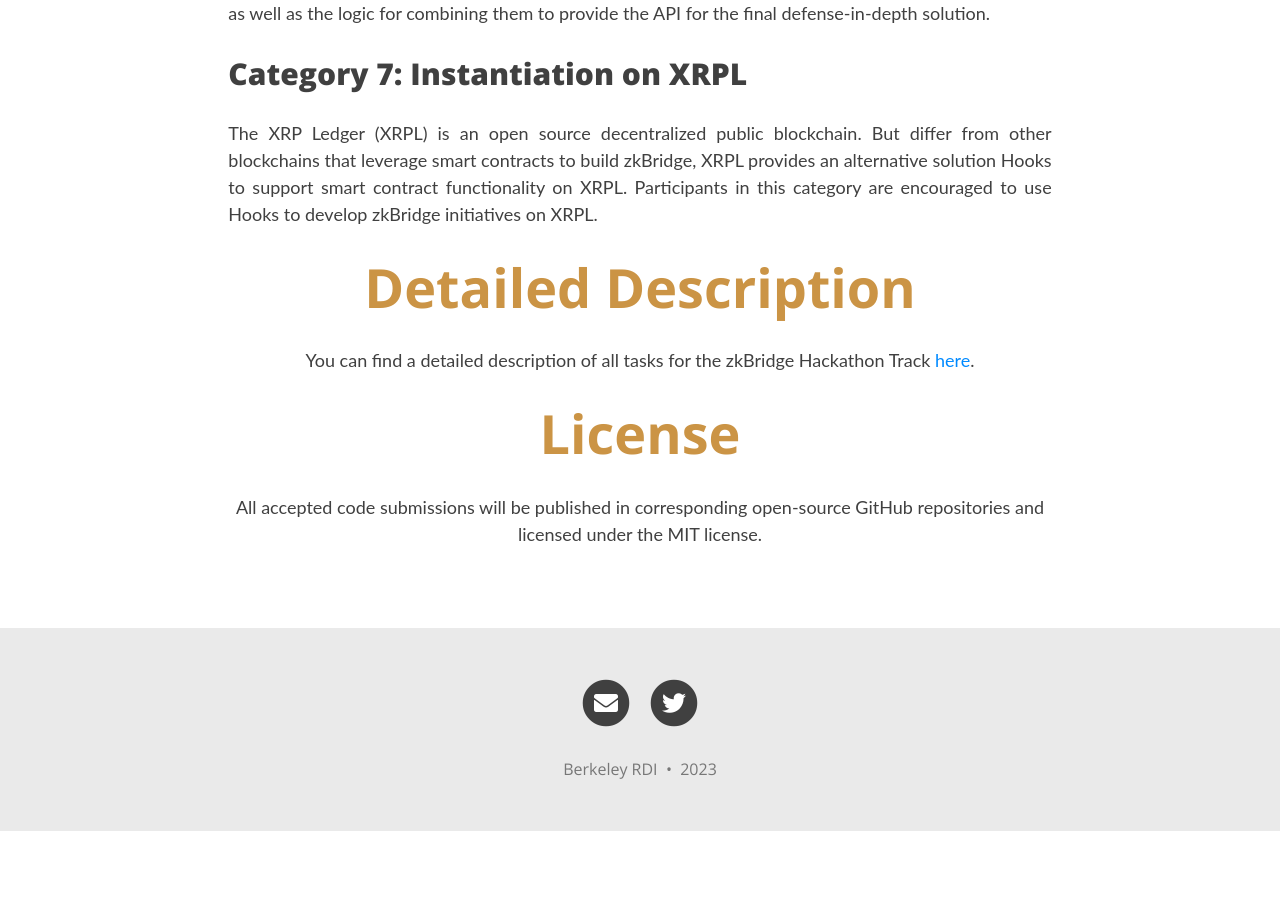
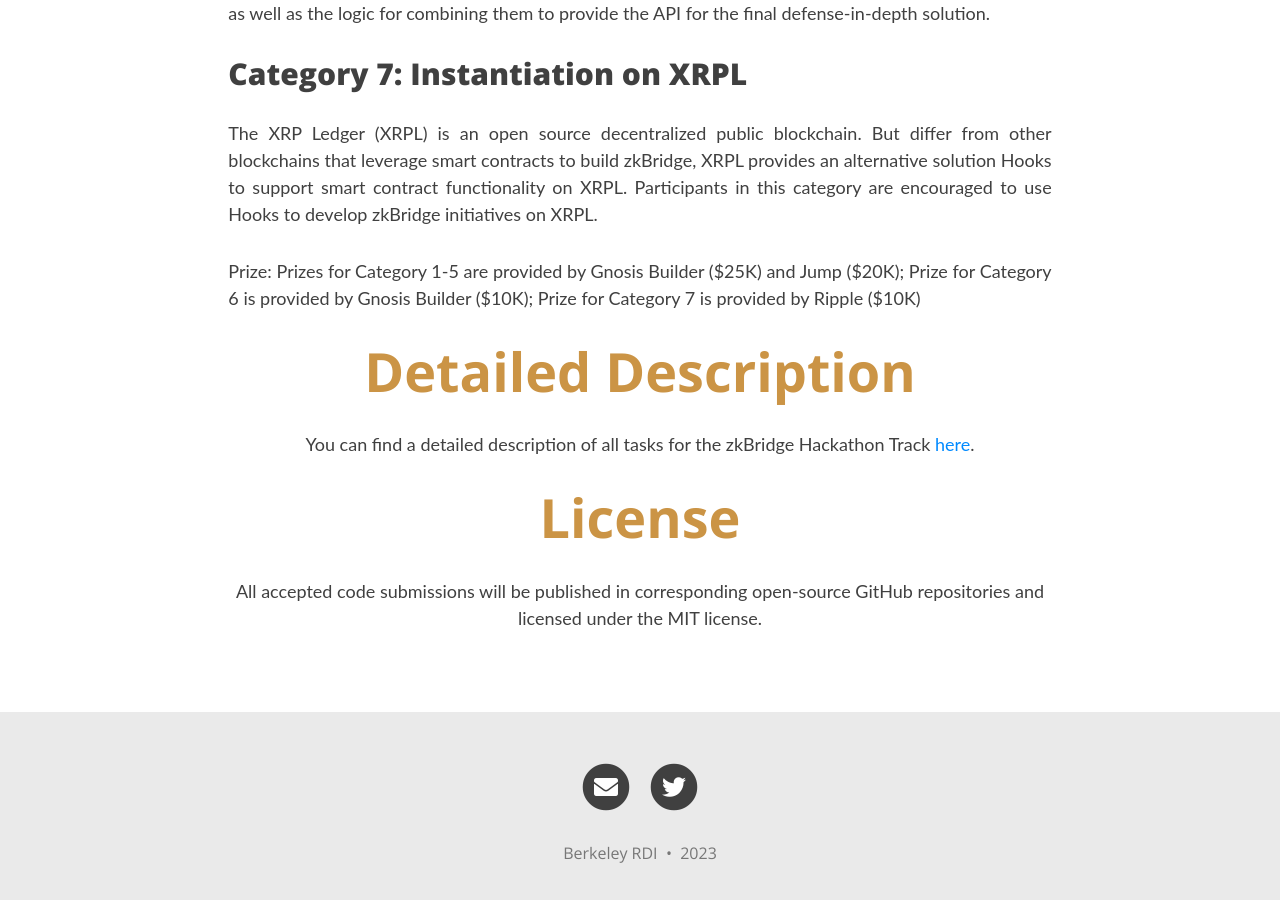
Before and after one commit to rdi-berkeley/zkp-web3-hackathon, a Jekyll site: the page built from _tracks/zk_bridge_track.md, in a window 1280 px wide and 900 px high, scrolled down 3943 px. Built offline with Jekyll 4.4.1, drawn with Linux system fonts in a browser that asks for light colours; nearby versions of some CDN libraries; comment, search, counter and statistics services are not loaded; before the commit the page ends 4774 px from its top, so only the background shows below that.

Commit message:
added prize statement for zk bridge

```diff
--- a/_tracks/zk_bridge_track.md
+++ b/_tracks/zk_bridge_track.md
@@ -119,6 +119,10 @@ Participants in this category are encouraged to use Hooks to develop zkBridge in
     </p>
 </div>
 
+<div style="text-align: justify">
+    <p> Prize: Prizes for Category 1-5 are provided by Gnosis Builder ($25K) and Jump ($20K); Prize for Category 6 is provided by Gnosis Builder ($10K); Prize for Category 7 is provided by Ripple ($10K) </p>
+</div>
+
 <div style="text-align: center;">
   <h1 style="font-weight: bold; font-size: 3em; color: #CB9445;">Detailed Description</h1>
 </div>
```
